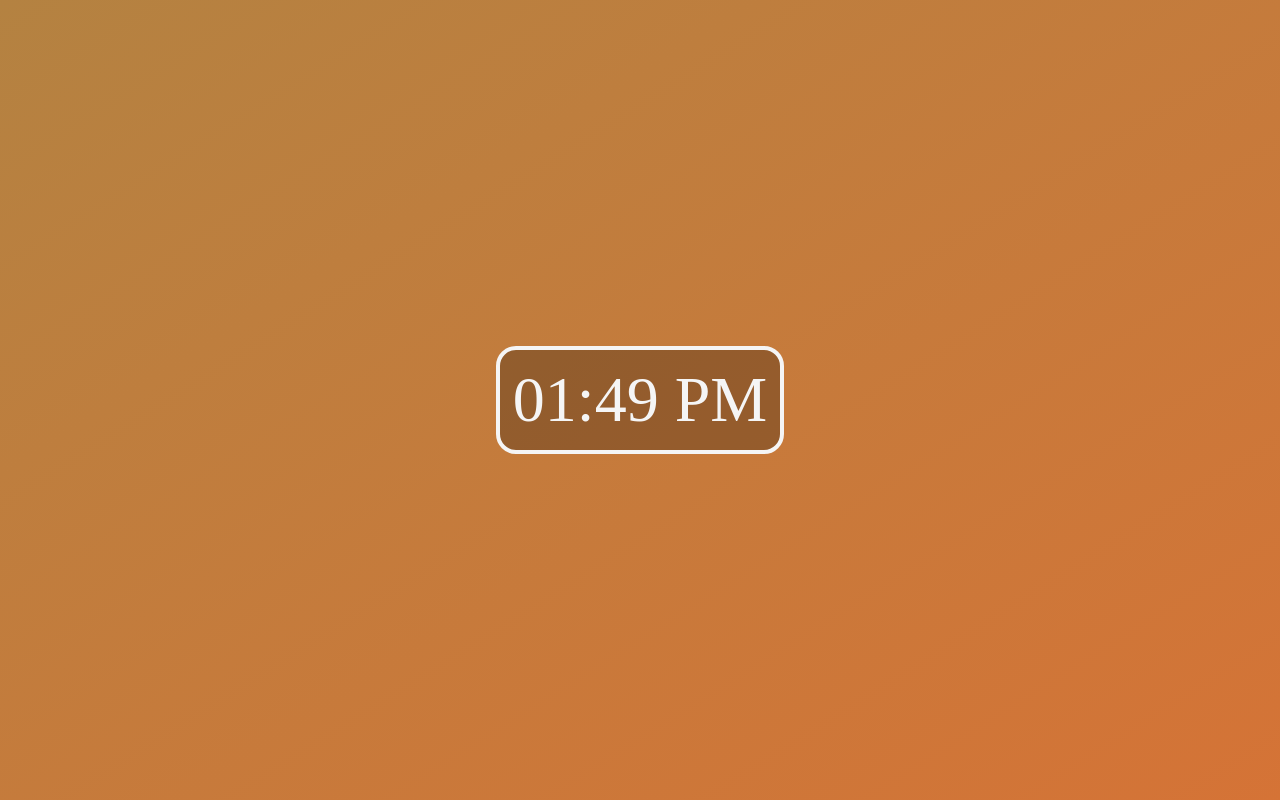
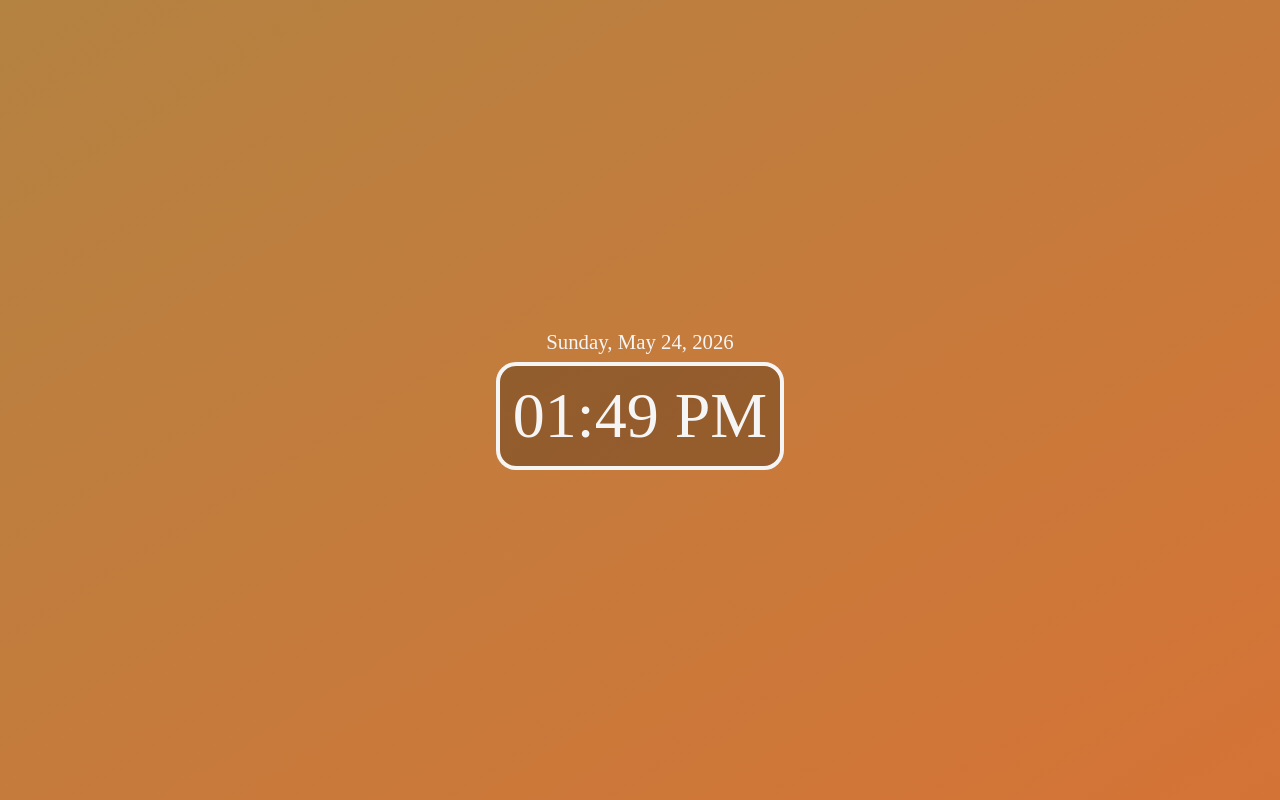
Before and after one commit to Sheikh-Rashdan/clock-webapp, a React (Vite) app: page / in a window 1280 px wide. Built offline with nearby package versions, Linux system fonts and the light colour scheme; a web font is replaced by a local one.

Commit message:
Added date container

```diff
--- a/src/components/clock.css
+++ b/src/components/clock.css
@@ -1,3 +1,9 @@
+.dateContainer {
+    text-align: center;
+    padding-bottom: 0.5rem;
+    font-size: 1.3rem;
+}
+
 .clockContainer {
     background-color: rgba(from black r g b / 0.25);
     border-radius: 1.25rem;
--- a/src/components/clock.jsx
+++ b/src/components/clock.jsx
@@ -29,12 +29,24 @@ function Clock({ use24Hours }) {
         return hours + ":" + minutes + " " + meridiem;
     }
 
+    function getDate() {
+        return now.toLocaleString("default", { "day": "2-digit", "month": "long", "year": "numeric", "weekday": "long" });
+    }
+
     return (
-        <div className="clockContainer">
-            <p className="clockLabel">
-                {getTime()}
-            </p>
-        </div>
+        <>
+            <div className="dateContainer">
+                <p className="dateLabel">
+                    {getDate()}
+                </p>
+            </div>
+
+            <div className="clockContainer">
+                <p className="clockLabel">
+                    {getTime()}
+                </p>
+            </div>
+        </>
     );
 }
 
```
